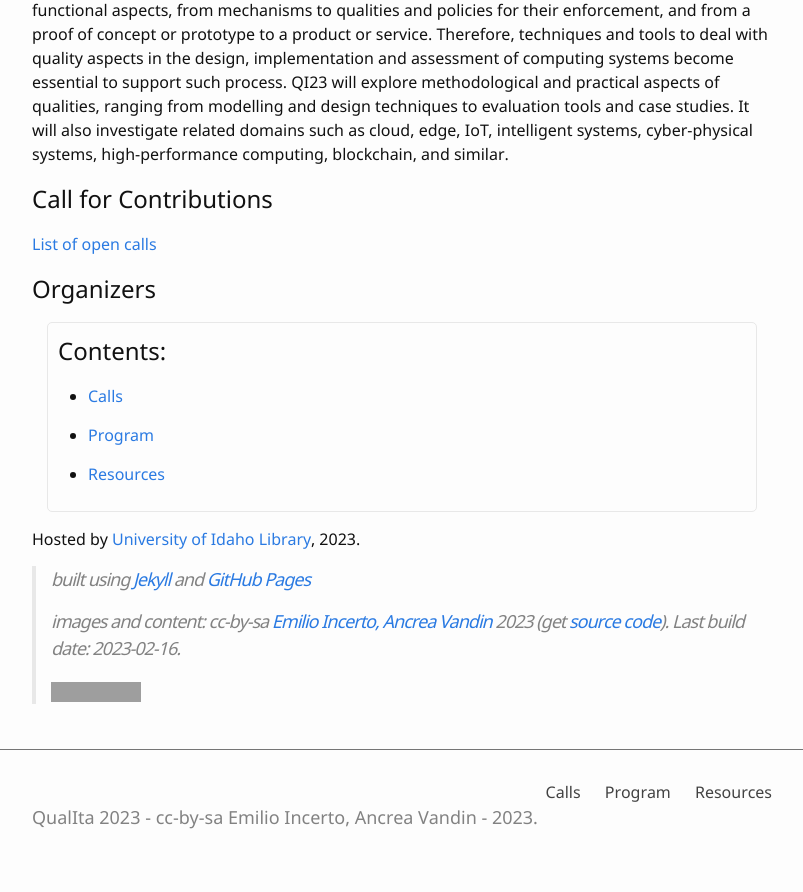
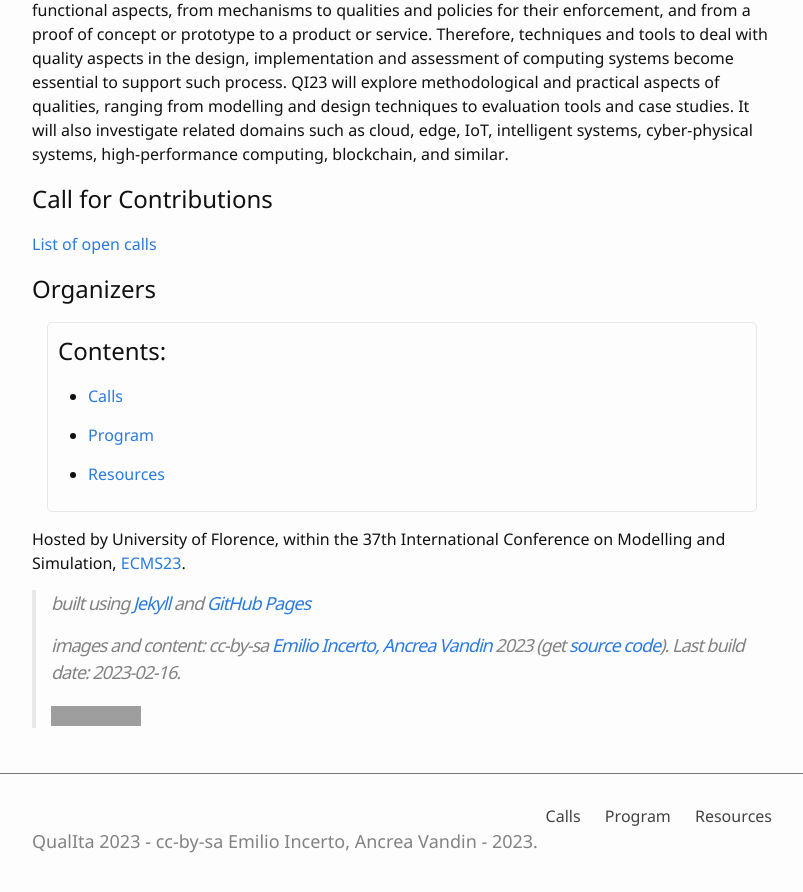
Before and after one commit to QualITAWG/qualitawg.github.io, a Jekyll site: the page built from index.md, in a window 1280 px wide and 900 px high, scrolled down 931 px. Shown: the top 892 px of the window, without its empty margins (238-1041 px from the left). Built offline with Jekyll 4.4.1, drawn with Linux system fonts in a browser that asks for light colours; grey boxes are pictures that could not be loaded.

Commit message:
new_twttertrace

```diff
--- a/index.md
+++ b/index.md
@@ -28,7 +28,7 @@ Technologies such as Cloud computing, IoT, 5G networks, Big Data and AI have sta
 {% endfor %}
 </div>
 
-Hosted by [University of Idaho Library](http://www.lib.uidaho.edu/), {{ site.pub_year }}.
+Hosted by University of Florence,  within the 37th International Conference on Modelling and Simulation, [ECMS23](https://scs-europe.net/conf/ecms2023/).
 
 > built using [Jekyll](https://jekyllrb.com/) and [GitHub Pages](https://pages.github.com/)
 >
```
